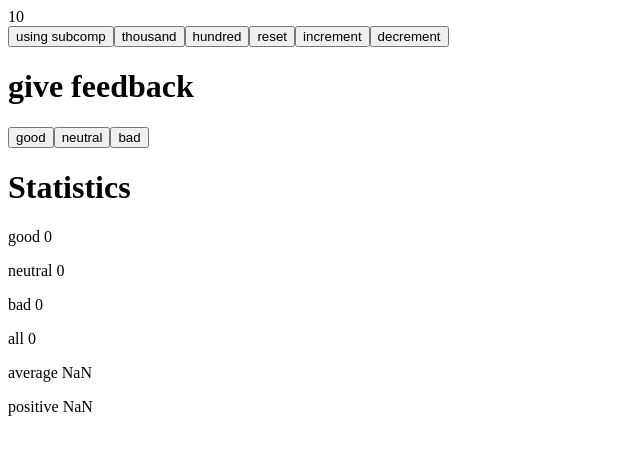
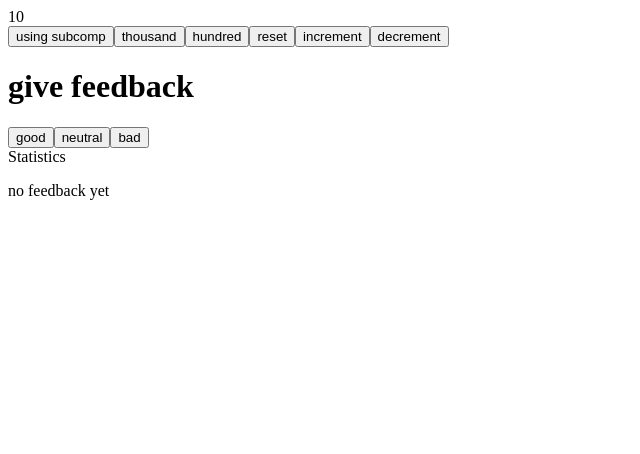
Before and after one commit to opeyemipeter1759/fullstack-open, a React (Create React App) app in the folder IntroToReact/: page / in a window 1280 px wide. Shown: the top 454 px of the page, without its empty margins (0-640 px from the left). Built offline with nearby package versions, Linux system fonts and the light colour scheme.

Commit message:
unicafe step5

```diff
--- a/IntroToReact/src/Tasks-1.6.-1.14/TaskIndex.js
+++ b/IntroToReact/src/Tasks-1.6.-1.14/TaskIndex.js
@@ -1,6 +1,9 @@
 import React, { useState } from "react";
 
-const Statistics = (props) => {
+const Button = ({ text, handleClick }) => {
+    return <button onClick={handleClick}>{text}</button>;
+};
+const Statistic = (props) => {
     const { count, text } = props;
     return (
         <p>
@@ -8,8 +11,38 @@ const Statistics = (props) => {
         </p>
     );
 };
-const Button = ({text, handleClick}) => {
-    return <button onClick={handleClick}>{text}</button>;
+
+const Statistics = ( props ) =>
+
+{
+    let feedback = props.feedback;
+    let statistcs;
+    if ( props.feedback.all < 1 )
+    {
+        statistcs = <p>
+            no feedback yet
+        </p>
+    }
+    else
+    {
+        statistcs = (
+            <>
+                <Statistic text="good" count={feedback.good} />
+                <Statistic text="bad" count={feedback.bad} />
+                <Statistic text="neutral" count={feedback.neutral} />
+                <Statistic text="positive" count={feedback.positive + "%"} />
+                <Statistic text="average" count={feedback.average} />
+
+                <Statistic text="all" count={feedback.all} />
+            </>
+        );
+    }
+    return (
+        <div>
+            Statistics
+            {statistcs}
+        </div>
+    )
 };
 
 function TaskIndex() {
@@ -17,33 +50,37 @@ function TaskIndex() {
     const [neutral, setNeutral] = useState(0);
     const [bad, setBad] = useState(0);
 
-    const handleClicks = ( setValue, value ) =>
-    {
-        setValue( value + 1 )
-    }
+    const handleClicks = (setValue, value) => {
+        setValue(value + 1);
+    };
 
     let sum = good + neutral + bad;
-    let average = ( good - bad ) / sum;
+    let average = (good - bad) / sum;
     let positive = good / sum;
 
+    const feedback = {
+        good: good,
+        bad: bad,
+        neutral: neutral,
+        all: sum,
+        average: average,
+        positive: positive,
+    };
 
     return (
         <div>
             <h1>give feedback</h1>
-            <Button handleClick={()=>handleClicks( setGood, good)} text="good" />
-            <Button handleClick={()=> handleClicks(setNeutral, neutral)} text="neutral" />
-            <Button handleClick={()=>handleClicks(setBad, bad)} text="bad" />
+            <Button
+                handleClick={() => handleClicks(setGood, good)}
+                text="good"
+            />
+            <Button
+                handleClick={() => handleClicks(setNeutral, neutral)}
+                text="neutral"
+            />
+            <Button handleClick={() => handleClicks(setBad, bad)} text="bad" />
 
-            <h1>Statistics</h1>
-            <Statistics count={good} text="good" />
-            <Statistics count={neutral} text="neutral" />
-            <Statistics count={bad} text="bad" />
-            <Statistics text="all" count={sum} />
-            <Statistics text="average" count={average} />
-            <Statistics
-                text="positive"
-                count={positive}
-            />
+          <Statistics feedback ={feedback} />
 
         </div>
     );
```
